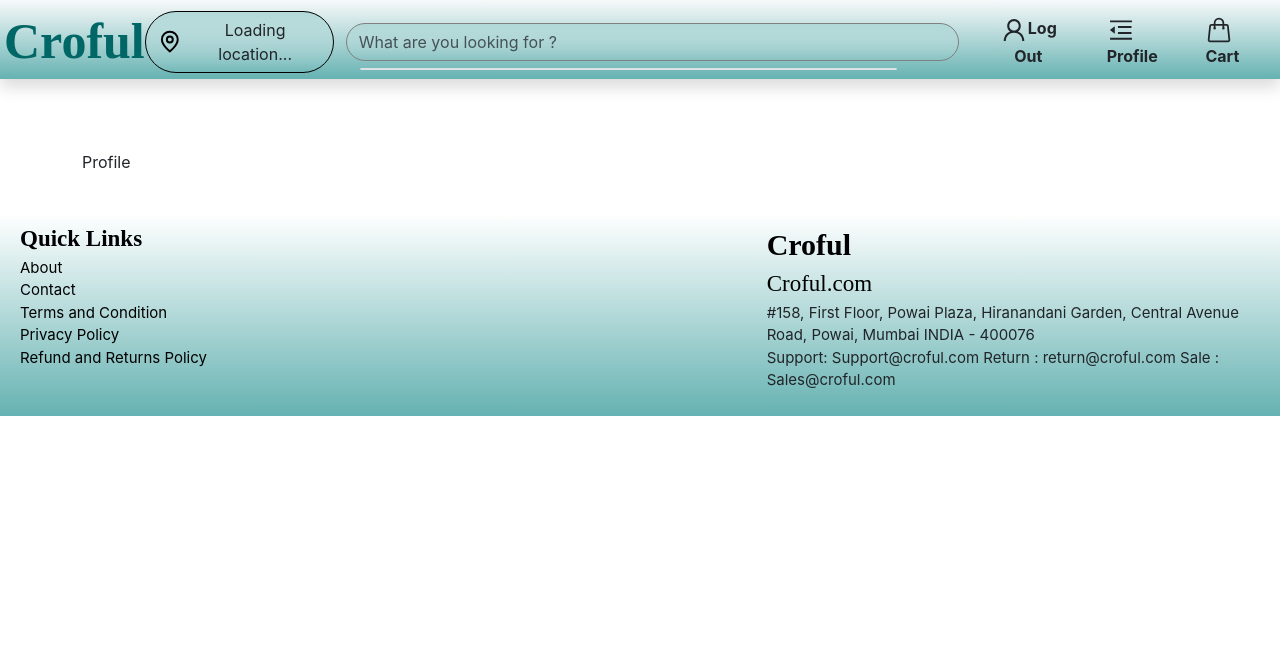
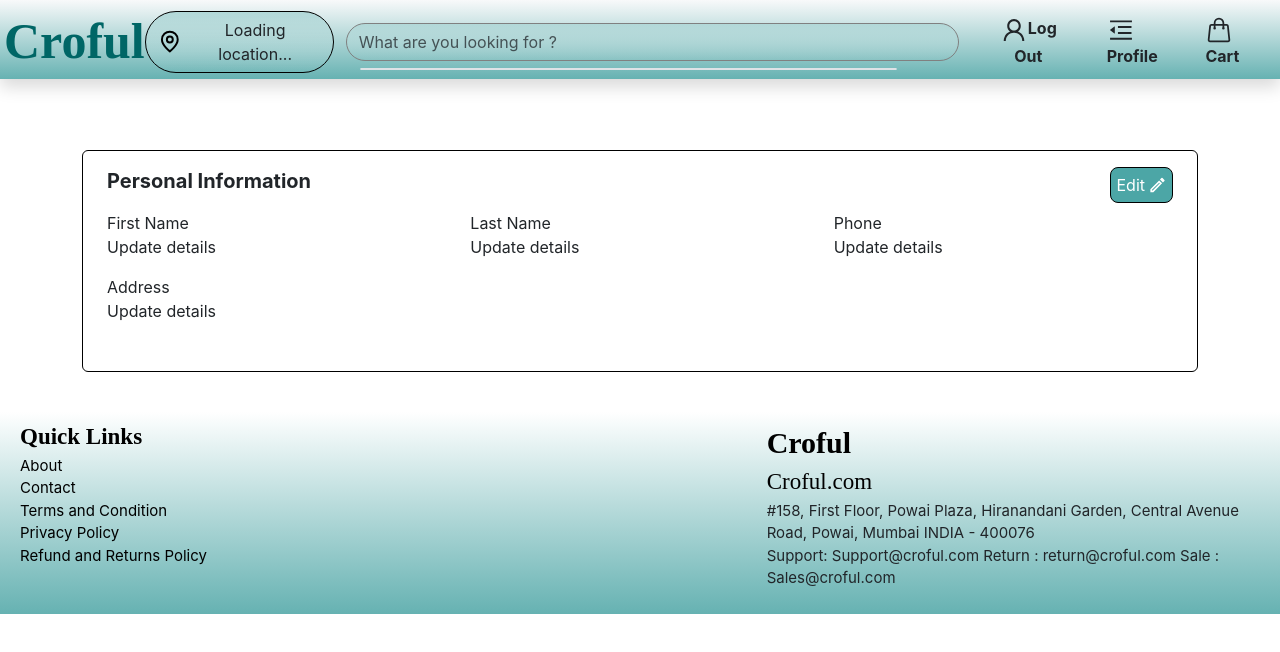
Before and after one commit to Dikshant098/MyCroful, a React (Create React App) app: page /dashboard/profile/true in a window 1280 px wide. Shown: the top 652 px of the page. Built offline with nearby package versions, Linux system fonts and the light colour scheme; what @react-pdf/renderer would draw is missing.

Commit message:
profile updated

```diff
--- a/src/components/dashboard/myOrder/MyOrder.jsx
+++ b/src/components/dashboard/myOrder/MyOrder.jsx
@@ -3,7 +3,7 @@ import '../myOrder/MyOrder.scss'
 
 const MyOrder = () => {
     return (
-        <div className='container'>
+        <div className='container mt-5'>
             MyOrder
         </div>
     )
--- a/src/components/dashboard/profile/Profile.jsx
+++ b/src/components/dashboard/profile/Profile.jsx
@@ -1,12 +1,126 @@
-import React from 'react'
-import '../profile/Profile.scss'
+import React, { useState } from 'react';
+import { MdOutlineModeEdit } from 'react-icons/md';
+import '../profile/Profile.scss';
 
 const Profile = () => {
+    const [showPopup, setShowPopup] = useState(false);
+    const [firstName, setFirstName] = useState('');
+    const [lastName, setLastName] = useState('');
+
+    const togglePopup = () => {
+        setShowPopup(!showPopup);
+    };
+
+    const handleSubmit = () => {
+        // Handle form submission
+        console.log('Submitted:', firstName, lastName);
+        // Close the popup
+        setShowPopup(false);
+    };
+
     return (
-        <div className='container' >
-            Profile
+        <div className="container">
+            <div
+                className="container-fluid pb-5"
+                style={{
+                    height: '40%',
+                    width: '100%',
+                    border: '1px solid black',
+                    borderRadius: '6px',
+                }}
+            >
+                <div className="container-fluid mt-3 d-flex align-items-center justify-content-between">
+                    <div className="fw-bold h5">Personal Information</div>
+                    <div className="d-flex align-items-center justify-content-center">
+                        <div
+                            className="edit-button d-flex align-items-center justify-content-center"
+                            style={{
+                                borderRadius: '8px',
+                                padding: '5px',
+                                cursor: 'pointer',
+                                backgroundColor: 'rgb(76,166,166)',
+                                color: 'white',
+                                border: '1px solid black'
+                            }}
+                            onClick={togglePopup}
+                        >
+                            Edit <MdOutlineModeEdit style={{ paddingLeft: '3px', fontSize: '22px' }} />
+                        </div>
+                    </div>
+                </div>
+
+                <div className="container-fluid mt-2">
+                    <div className="row">
+                        <div className="col">
+                            <div className="row">
+                                <span>First Name</span>
+                                <span>Update details</span>
+                            </div>
+                        </div>
+                        <div className="col">
+                            <div className="row">
+                                <span>Last Name</span>
+                                <span>Update details</span>
+                            </div>
+                        </div>
+                        <div className="col">
+                            <div className="row">
+                                <span>Phone</span>
+                                <span>Update details</span>
+                            </div>
+                        </div>
+                    </div>
+                    <div className="row mt-3">
+                        <div className="col">
+                            <div className="row">
+                                <span>Address</span>
+                                <span>Update details</span>
+                            </div>
+                        </div>
+                    </div>
+                </div>
+            </div>
+
+            {showPopup && (
+                <div className="popup mt-3 pb-3" style={{ border: '1px solid black', borderRadius: '5px', padding: '5px' }}>
+                    <div className="popup-content container-fluid">
+                        <div className='d-flex align-items-center justify-content-between mb-2'>
+                            <div className="fw-bold h5">Update Personal Information</div>
+                            <span className="close h2" style={{ cursor: 'pointer' }} onClick={togglePopup}>&times;</span>
+                        </div>
+                        <div className="d-flex flex-column" style={{ width: '30%' }}>
+                            <input
+                                style={{ borderRadius: '5px' }}
+                                className='mb-3'
+                                type="text"
+                                placeholder="Enter First Name"
+                                value={firstName}
+                                onChange={(e) => setFirstName(e.target.value)}
+                            />
+                            <input
+                                style={{ borderRadius: '5px' }}
+                                className='mb-3'
+                                type="text"
+                                placeholder="Enter Last Name"
+                                value={lastName}
+                                onChange={(e) => setLastName(e.target.value)}
+                            />
+                            <div className="d-flex justify-content-center">
+                                <button onClick={handleSubmit} style={{
+                                    borderRadius: '8px',
+                                    padding: '5px',
+                                    cursor: 'pointer',
+                                    backgroundColor: 'rgb(76,166,166)',
+                                    color: 'white',
+                                }}>Submit</button>
+                            </div>
+                        </div>
+                    </div>
+
+                </div>
+            )}
         </div>
-    )
-}
+    );
+};
 
-export default Profile
+export default Profile;
--- a/src/components/footer/Footer.jsx
+++ b/src/components/footer/Footer.jsx
@@ -5,10 +5,12 @@ import React from 'react'
 
 function Footer() {
   return (
-    <footer className='container-fluid justify-content-between align-items-center' style={{
+    <footer className='container-fluid justify-content-between align-items-center ' style={{
       width: '100%',
-      height: '50%',
+      height: '30%',
       background: "linear-gradient(to top, rgba(102,178,178, 1), rgba(0, 0, 0, 0))",
+      position: 'relative',
+      bottom: '0'
     }}>
       <div className="row" style={{ marginTop: "40px" }}>
         <div className="col-lg-3">
```
Also changed, not shown: 1 other file (tests, documents, lock files or other folders).
